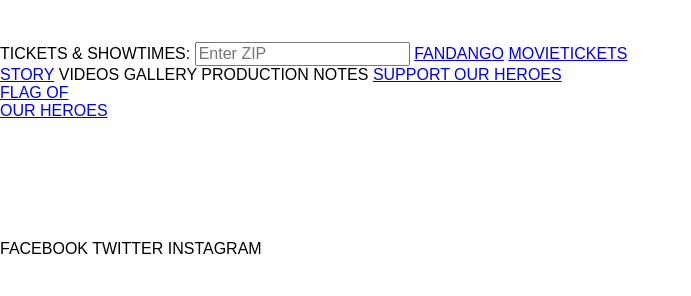
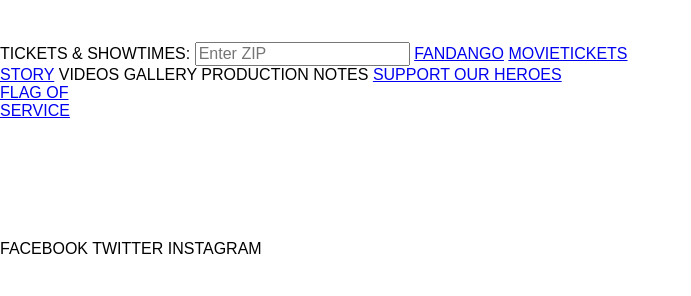
Before and after one commit to hammerlabs/universal-lonesurvivor-epk, a CodeIgniter app: page /1d_fb_tab/index.php/main/story in a window 1280 px wide. Shown: the part 284-580 px from the top of the page, without its empty margins (0-691 px from the left). Run offline with CodeIgniter, Linux system fonts and the light colour scheme.

Commit message:
#41: FIX | "Flag of Our Heroes" is now "FLAG OF SERVICE"

```diff
--- a/application/views/main_foot.php
+++ b/application/views/main_foot.php
@@ -22,7 +22,7 @@
                                 <a id="nav_support" href="charity">SUPPORT OUR HEROES</a>
                             </div>
                         </div>
-                        <a id="flag_link" target="_blank" href="http://www.honorflight.org/programs/flags.cfm"> FLAG OF<br />OUR HEROES</a>
+                        <a id="flag_link" target="_blank" href="http://www.honorflight.org/programs/flags.cfm"> FLAG OF<br />SERVICE</a>
                     </div>
                     <div class="left">
                         <div class="indicator">
```
